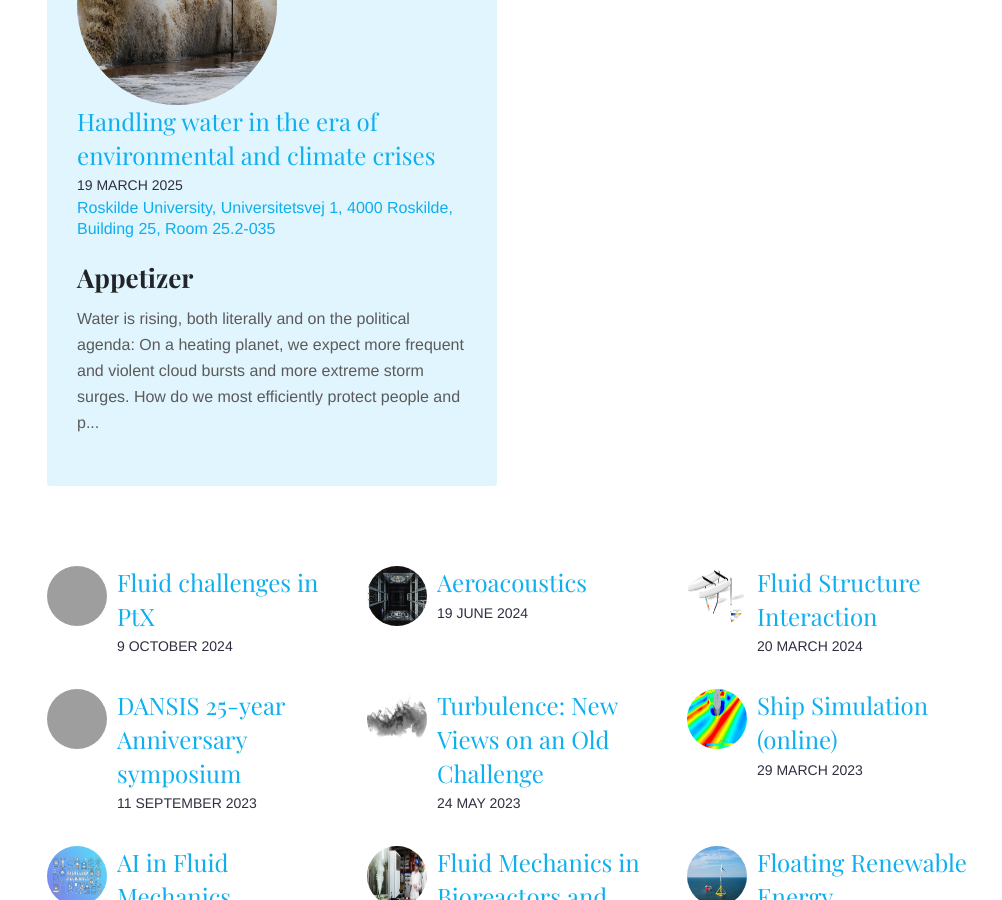
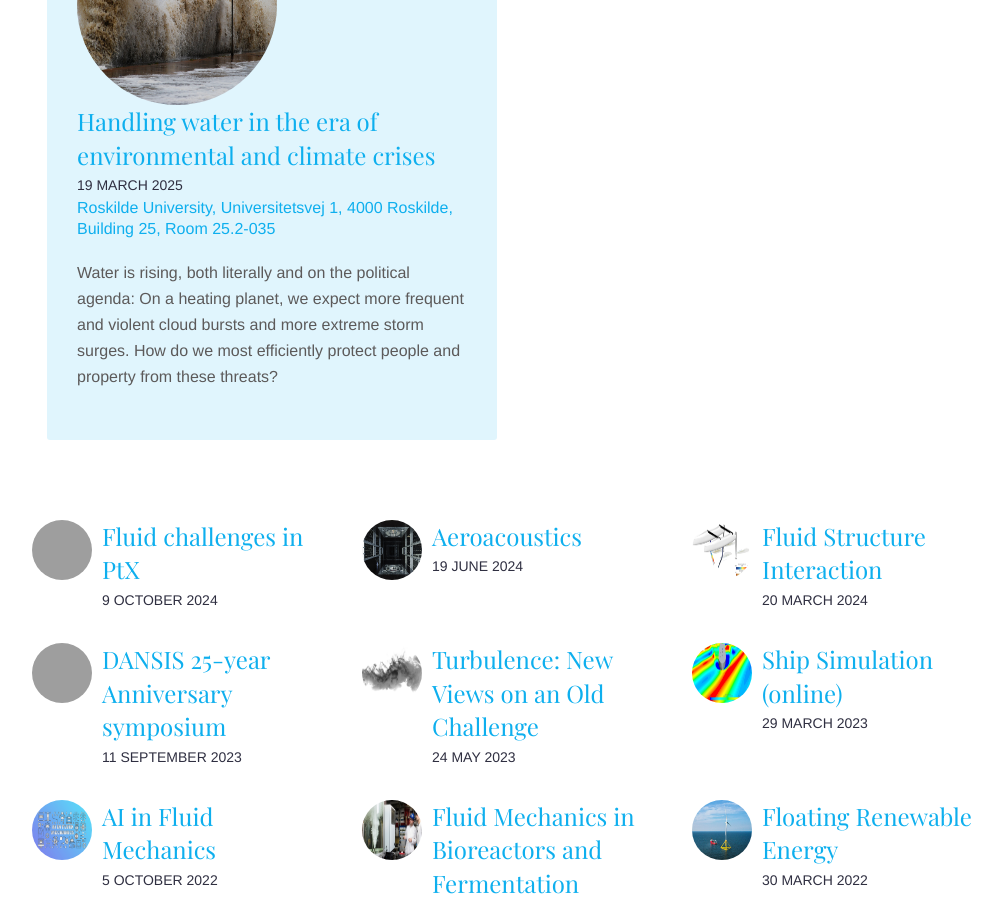
Before and after one commit to jakobhaervig/dansis, a Jekyll site: the page built from seminars.md, in a window 1280 px wide and 900 px high, scrolled down 329 px, cut to the strip 0-900 px from the top of the window. Shown: the whole strip, without its empty margins (128-1130 px from the left). Built offline with Jekyll 4.4.1, drawn with Linux system fonts in a browser that asks for light colours; grey boxes are pictures that could not be loaded.

Commit message:
Remove unnecessary line breaks and improve content structure in seminar details

```diff
--- a/_seminar/2025-handling-water-in-the-era-of-environmental-and-climate-crises.md
+++ b/_seminar/2025-handling-water-in-the-era-of-environmental-and-climate-crises.md
@@ -8,15 +8,12 @@ identifier: "1145861"
 filefolder: "presentations/2025-handling-water-in-the-era-of-environmental-and-climate-crises"
 ---
 
-## Appetizer
-
 Water is rising, both literally and on the political agenda: On a heating planet, we expect more frequent and violent cloud bursts and more extreme storm surges. How do we most efficiently protect people and property from these threats?
 
 At the same time it is apparent that our past and present approach to the ecosystems in the oceans and fjords is far from sustainable. Also our vital ground water is challenged by present and past pollution.
 
 Knowledge, understanding and modelling of water dynamics are key to reliable solutions to all these challenges. In this DANSIS seminar we dive into this aspect of handling water in the era of environmental and climate crises.
-<br>
-<br>
+
 ## Programme
 
 | Time  |                        |
```
